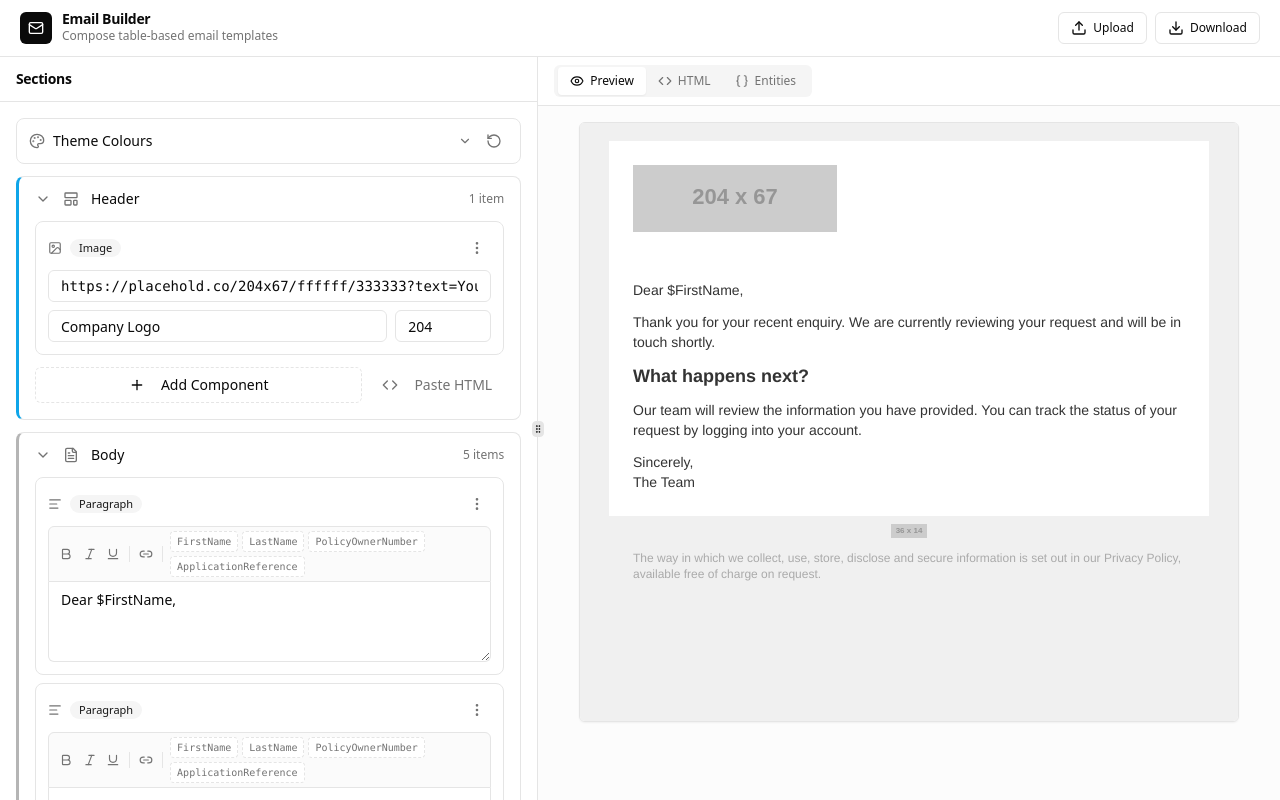
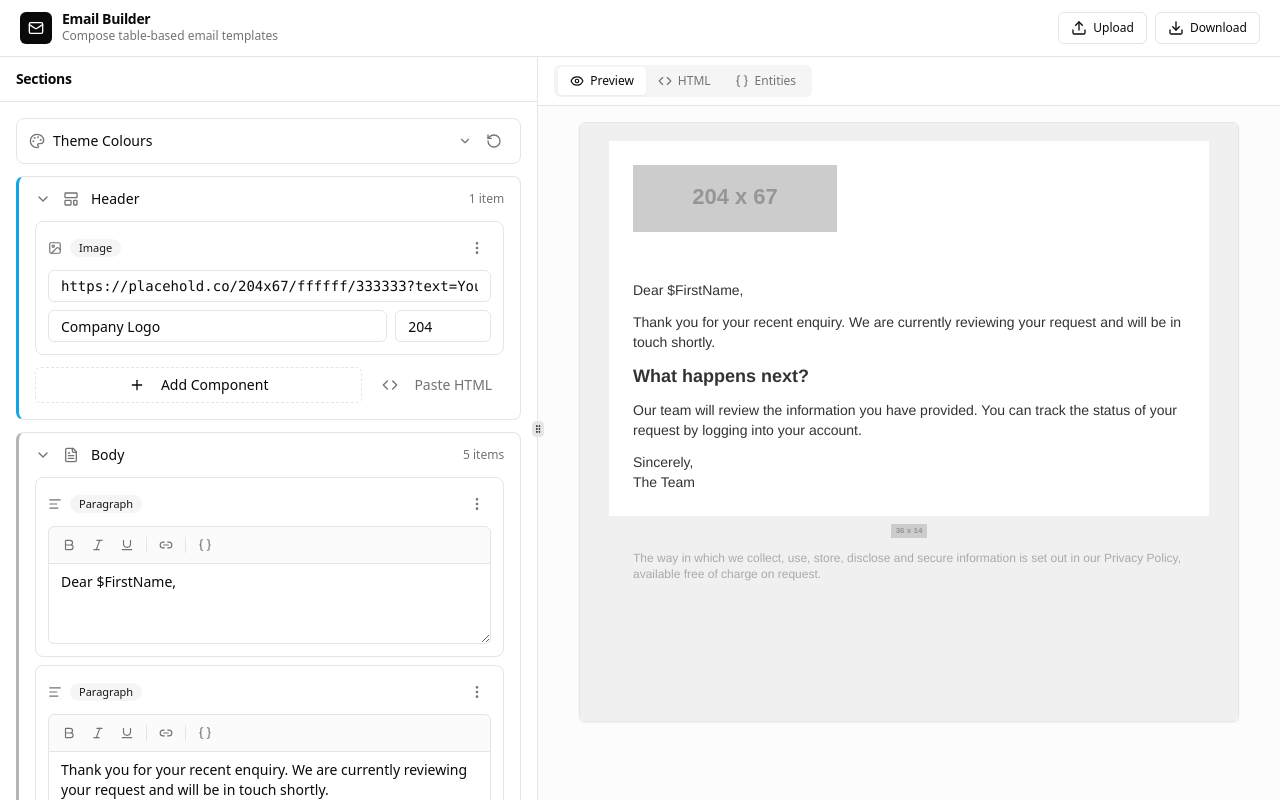
Before and after one commit to unknightly/emailbuilder, a Next.js app: page / in a window 1280 px wide. Built offline with nearby package versions, Linux system fonts and the light colour scheme.

Commit message:
feat: replace inline chips with dropdown for template variables\n\nAdd 'Braces' icon and update toolbar consistency.

```diff
--- a/components/email-builder/component-editor.tsx
+++ b/components/email-builder/component-editor.tsx
@@ -42,6 +42,7 @@ import {
   Bold,
   Italic,
   Underline,
+  Braces,
 } from "lucide-react"
 
 /* ─── Constants ─── */
@@ -456,19 +457,30 @@ function RichTextField({
         {/* Divider */}
         <div className="w-px h-4 bg-border mx-1" />
 
-        {/* Variable chips */}
-        <div className="flex items-center gap-1 flex-wrap ml-0.5">
-          {TEMPLATE_VARIABLES.map((v) => (
+        {/* Variable dropdown */}
+        <DropdownMenu>
+          <DropdownMenuTrigger asChild>
             <button
-              key={v}
               type="button"
-              onClick={() => insertAtCursor(v)}
-              className="inline-flex items-center rounded border border-dashed border-border bg-background px-1.5 py-0.5 text-[10px] font-mono text-muted-foreground transition-colors hover:bg-accent hover:text-foreground hover:border-foreground/30"
+              title="Insert variable"
+              className="inline-flex items-center justify-center rounded h-7 w-7 text-muted-foreground hover:text-foreground hover:bg-accent transition-colors"
             >
-              {v.replace("$", "")}
+              <Braces className="h-3.5 w-3.5" />
+              <span className="sr-only">Insert variable</span>
             </button>
-          ))}
-        </div>
+          </DropdownMenuTrigger>
+          <DropdownMenuContent align="start" className="w-48">
+            {TEMPLATE_VARIABLES.map((v) => (
+              <DropdownMenuItem
+                key={v}
+                onClick={() => insertAtCursor(v)}
+                className="font-mono text-xs"
+              >
+                {v}
+              </DropdownMenuItem>
+            ))}
+          </DropdownMenuContent>
+        </DropdownMenu>
       </div>
 
       {/* Link creator (inline, slides in below toolbar) */}
```
